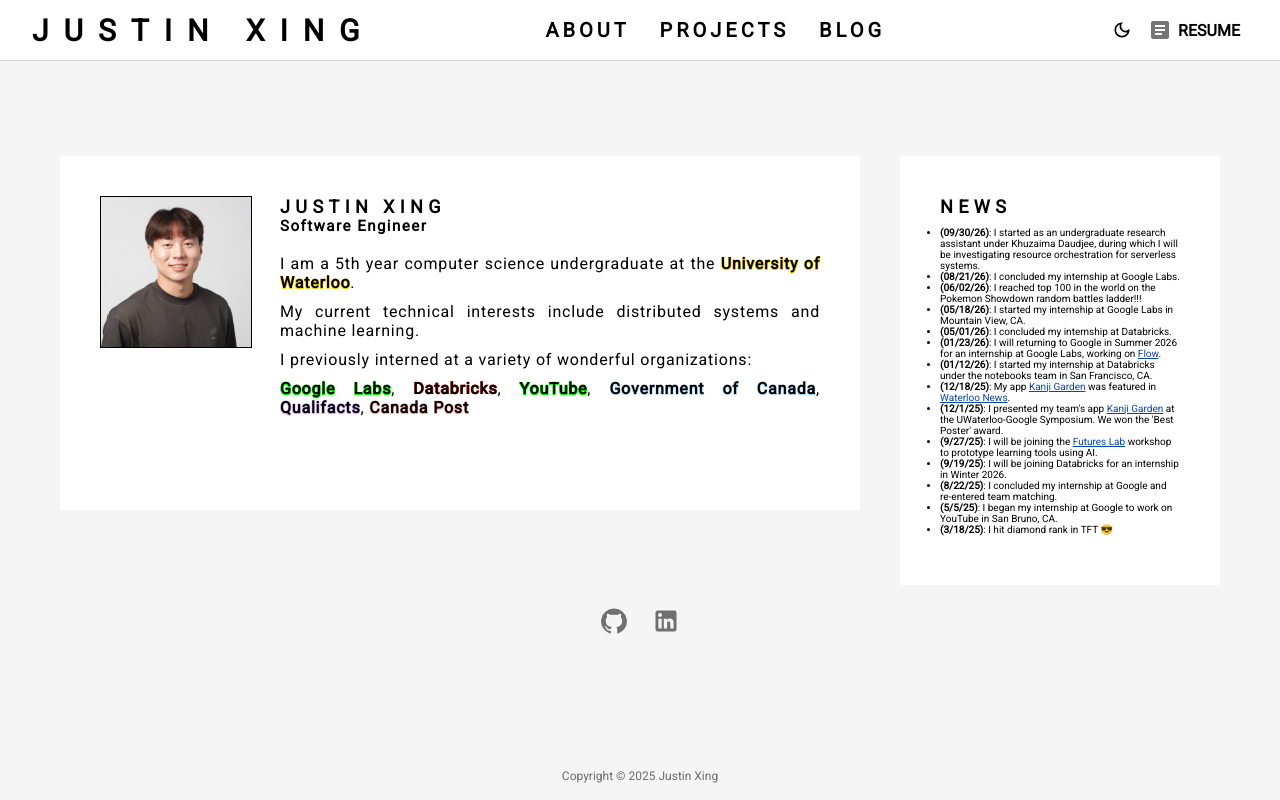
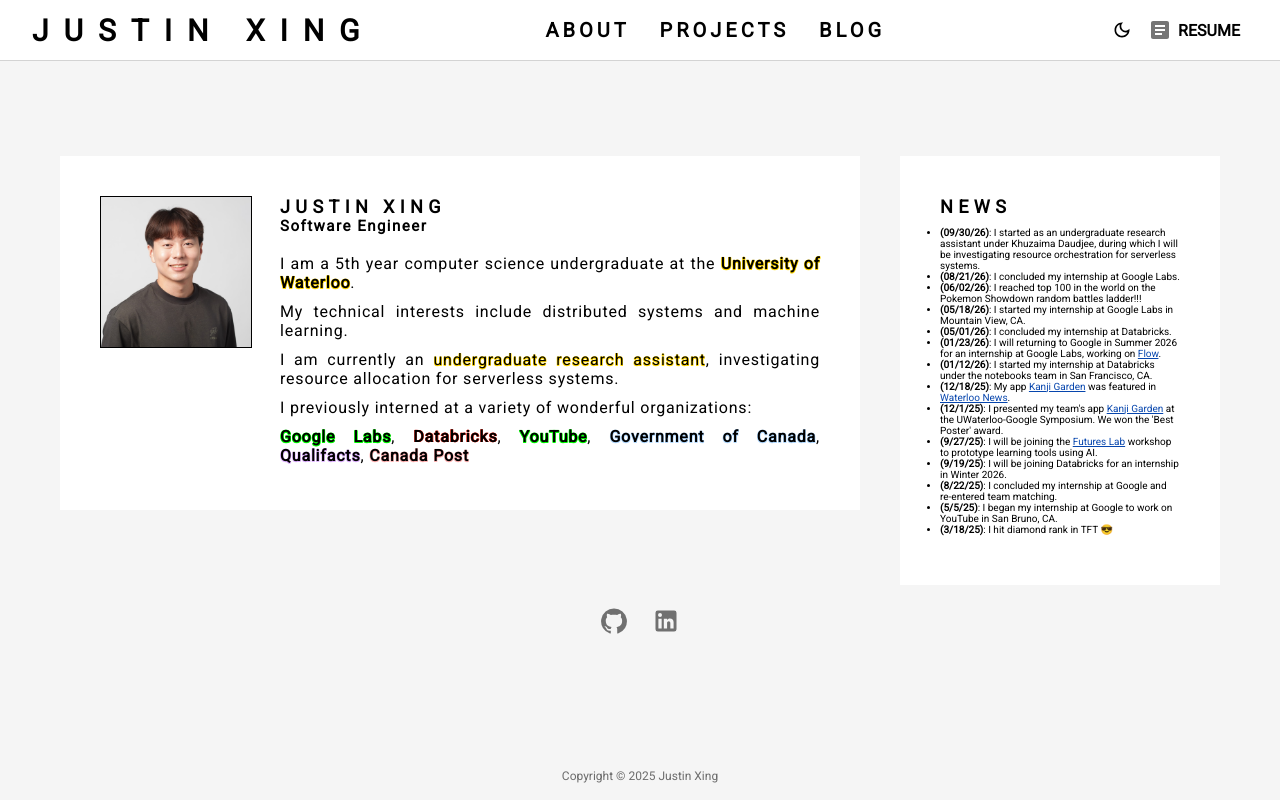
Before and after one commit to justin-xing/justin-xing.github.io, a React (Create React App) app in the folder frontend/: page /about in a window 1280 px wide. Built offline with nearby package versions, Linux system fonts and the light colour scheme; the HTML template or start-up script is replaced by a standard one.

Commit message:
Update resume and about card summary to include URA

```diff
--- a/frontend/src/pages/about/components/AboutCard.js
+++ b/frontend/src/pages/about/components/AboutCard.js
@@ -29,8 +29,15 @@
           .
         </p>
         <p>
-          My current technical interests include distributed systems and machine
+          My technical interests include distributed systems and machine
           learning.
+        </p>
+        <p>
+          I am currently an{" "}
+          <span className={classes.goldOutline}>
+            undergraduate research assistant
+          </span>
+          , investigating resource allocation for serverless systems.
         </p>
         <p>I previously interned at a variety of wonderful organizations:</p>
         <p>
```
Also changed, not shown: 1 other file (tests, documents, lock files or other folders).
